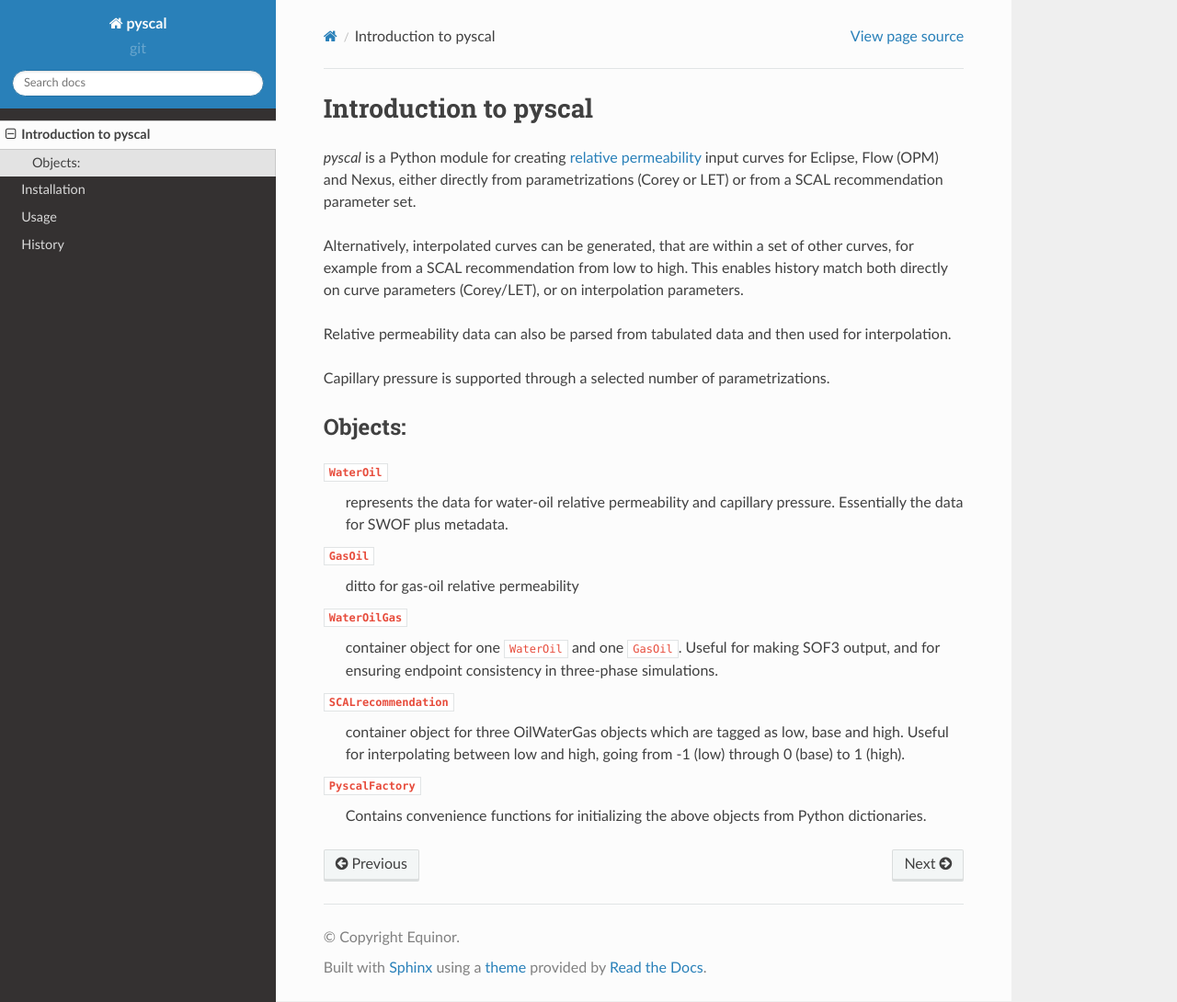
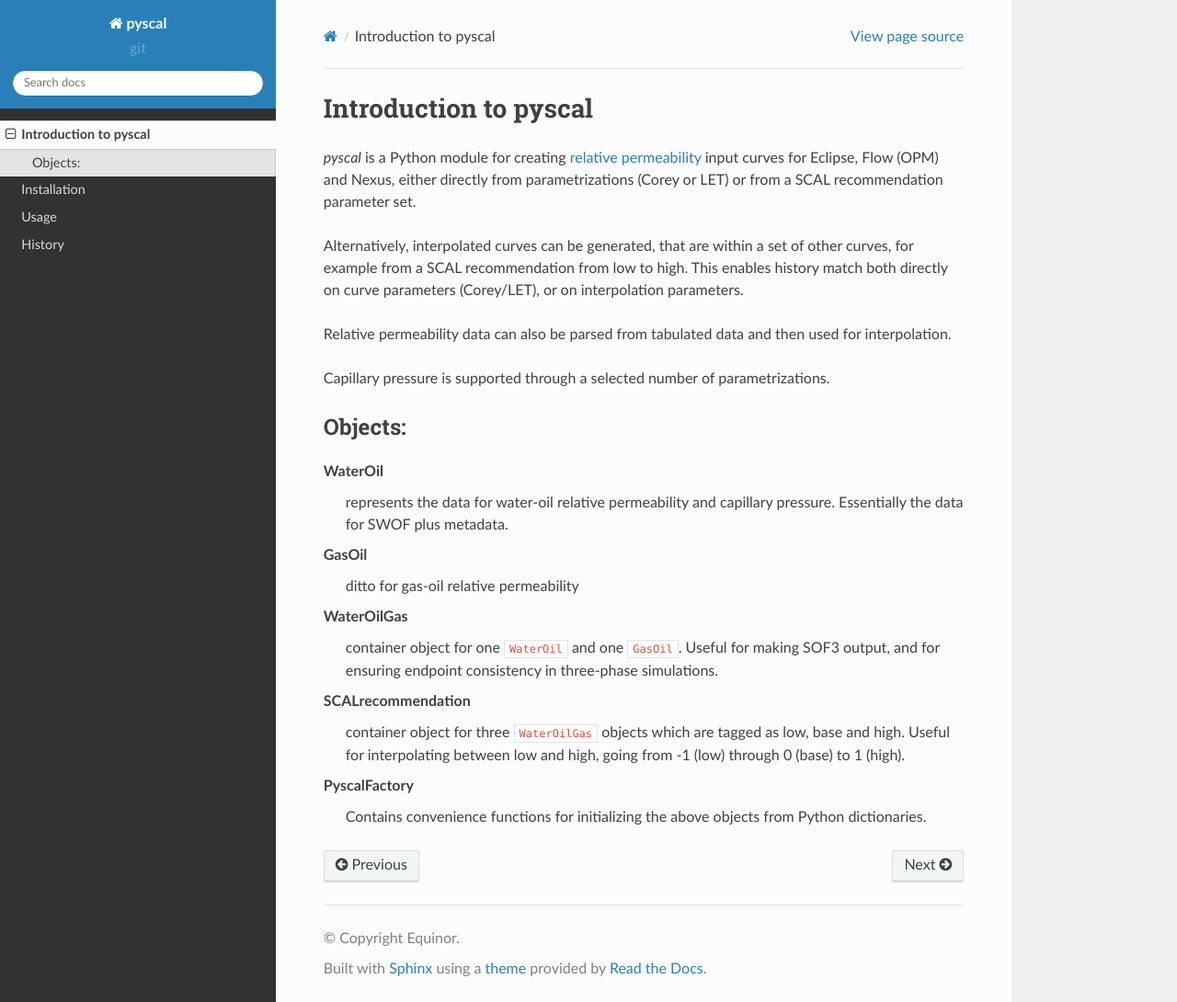
Before and after one commit to equinor/pyscal, a Sphinx documentation site: the page built from docs/readme.rst, in a window 1280 px wide and 1090 px high. Shown: the whole window at 92% size. Built offline with Sphinx 7.4.7 and the Read the Docs theme 2.0.0, drawn with Linux system fonts in a browser that asks for light colours; pages that are not in the unit, such as notebooks, are missing from menus.

Commit message:
Iterate on docs

```diff
--- a/docs/readme.rst
+++ b/docs/readme.rst
@@ -18,24 +18,24 @@ Capillary pressure is supported through a selected number of parametrizations.
 Objects:
 ~~~~~~~~
 
-``WaterOil``
+WaterOil
   represents the data for water-oil relative permeability and
   capillary pressure. Essentially the data for SWOF plus metadata.
 
-``GasOil``
+GasOil
   ditto for gas-oil relative permeability
 
-``WaterOilGas``
+WaterOilGas
   container object for one ``WaterOil`` and one ``GasOil``. Useful
   for making SOF3 output, and for ensuring endpoint consistency
   in three-phase simulations.
 
-``SCALrecommendation``
-  container object for three OilWaterGas objects which are tagged
+SCALrecommendation
+  container object for three ``WaterOilGas`` objects which are tagged
   as low, base and high. Useful for interpolating between low and high,
   going from -1 (low) through 0 (base) to 1 (high).
 
-``PyscalFactory``
+PyscalFactory
   Contains convenience functions for initializing the above objects from
   Python dictionaries.
 
```
Also changed, not shown: docs/usage.rst (+2 -7 lines).
